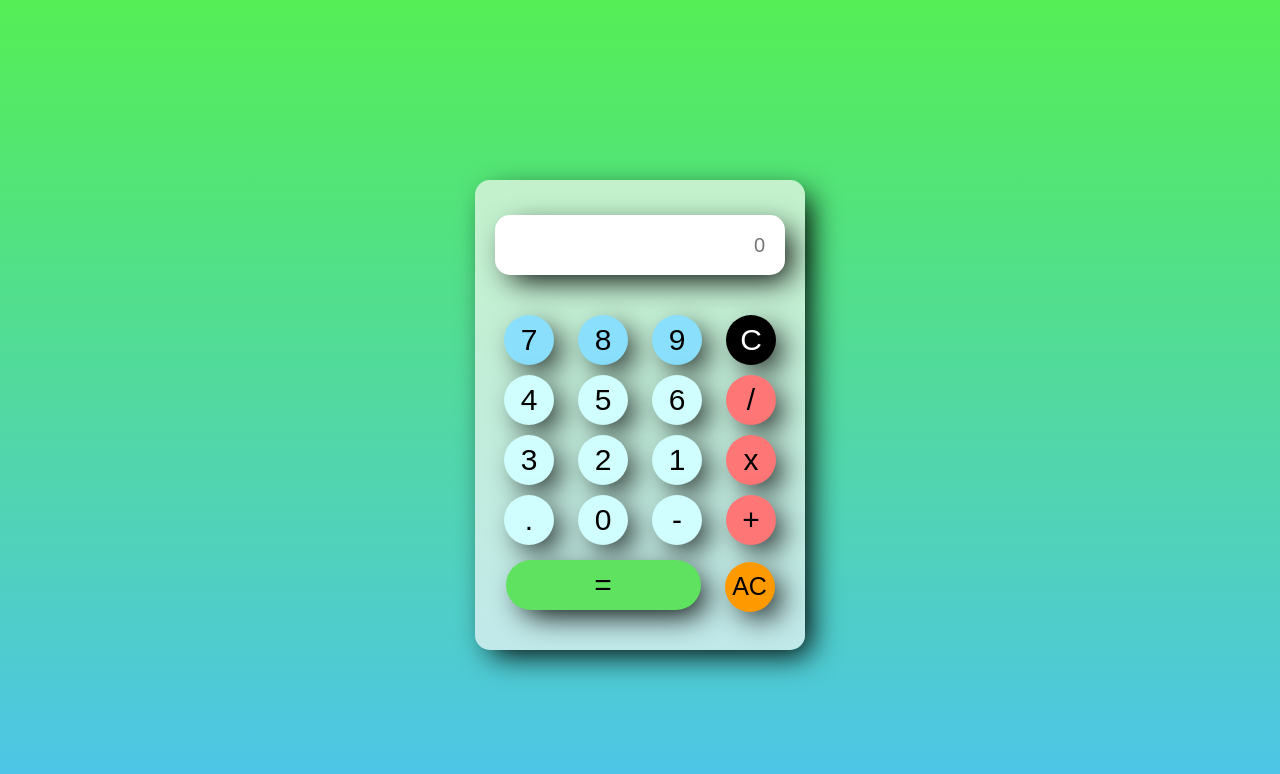
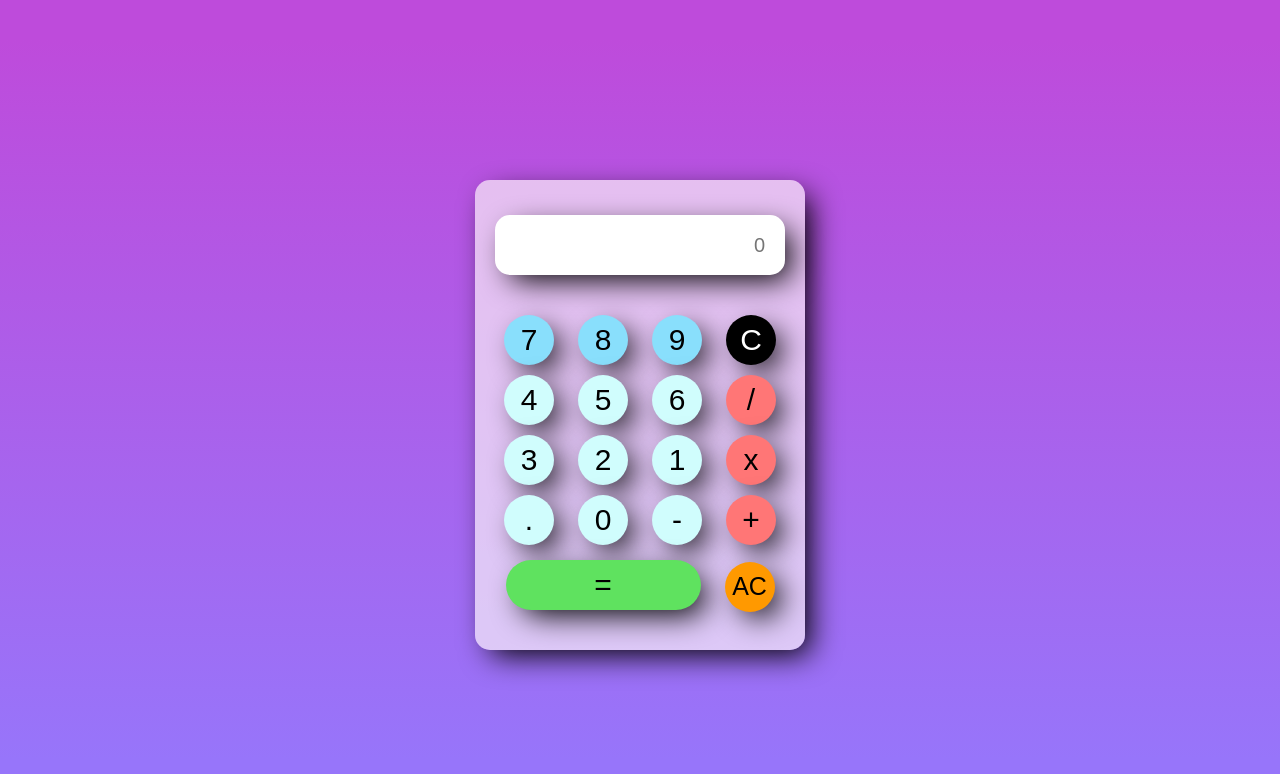
Before and after one commit to Subhamay-Debnath/colorcal.github.io, a plain HTML site: page index.html in a window 1280 px wide. Drawn offline with Linux system fonts and the light colour scheme.

Commit message:
Update index.css

```diff
--- a/index.css
+++ b/index.css
@@ -8,7 +8,8 @@ body{
     justify-content: center;
     height: 100vh;
     align-items: center;
-    background: linear-gradient(360deg,rgb(77, 196, 236),rgb(85, 238, 85)) ;
+    background-image: linear-gradient(180deg, #be4bdb 5%, #9775fa 95%);
+    background-repeat: no-repeat;
 }
 
 .webcal{
```
